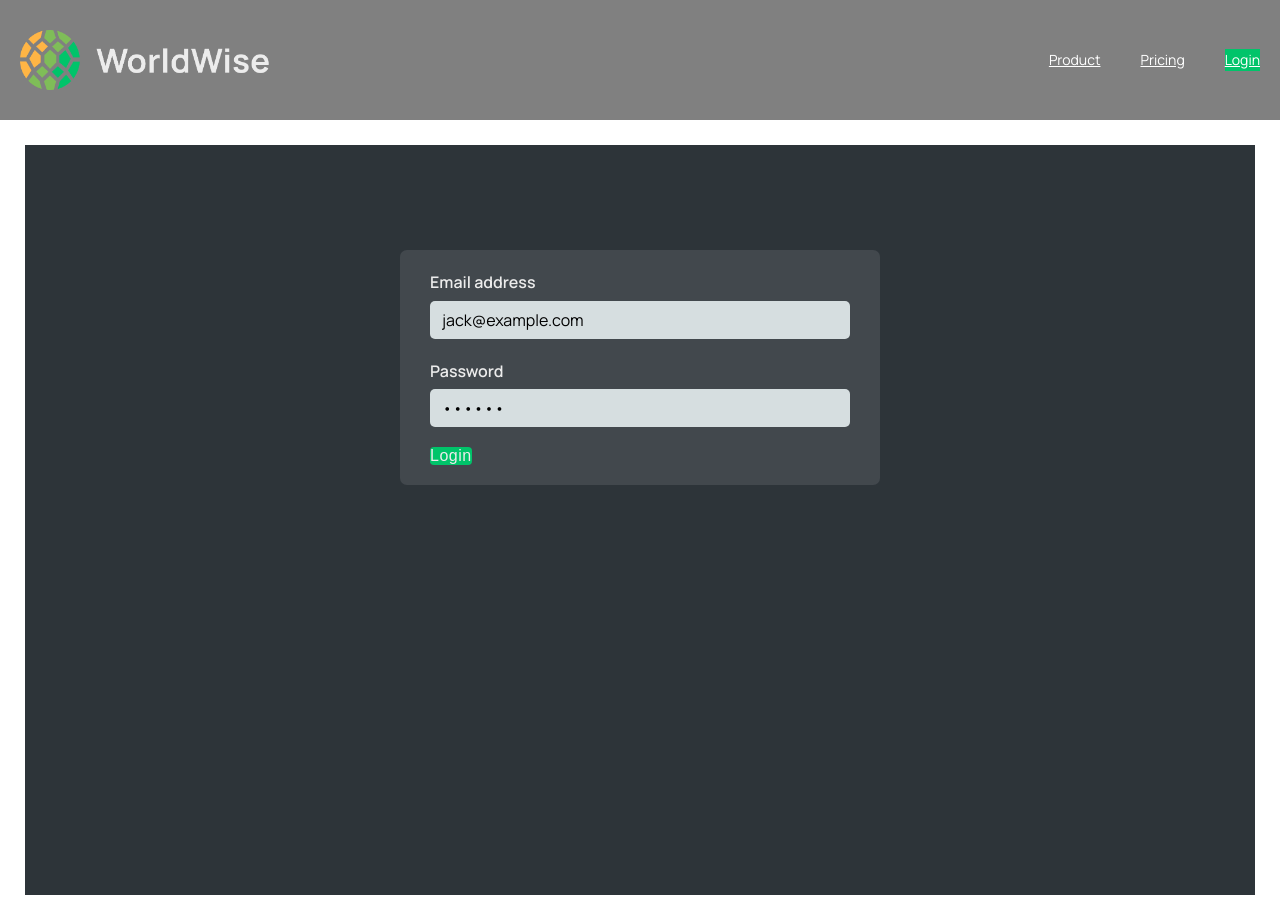
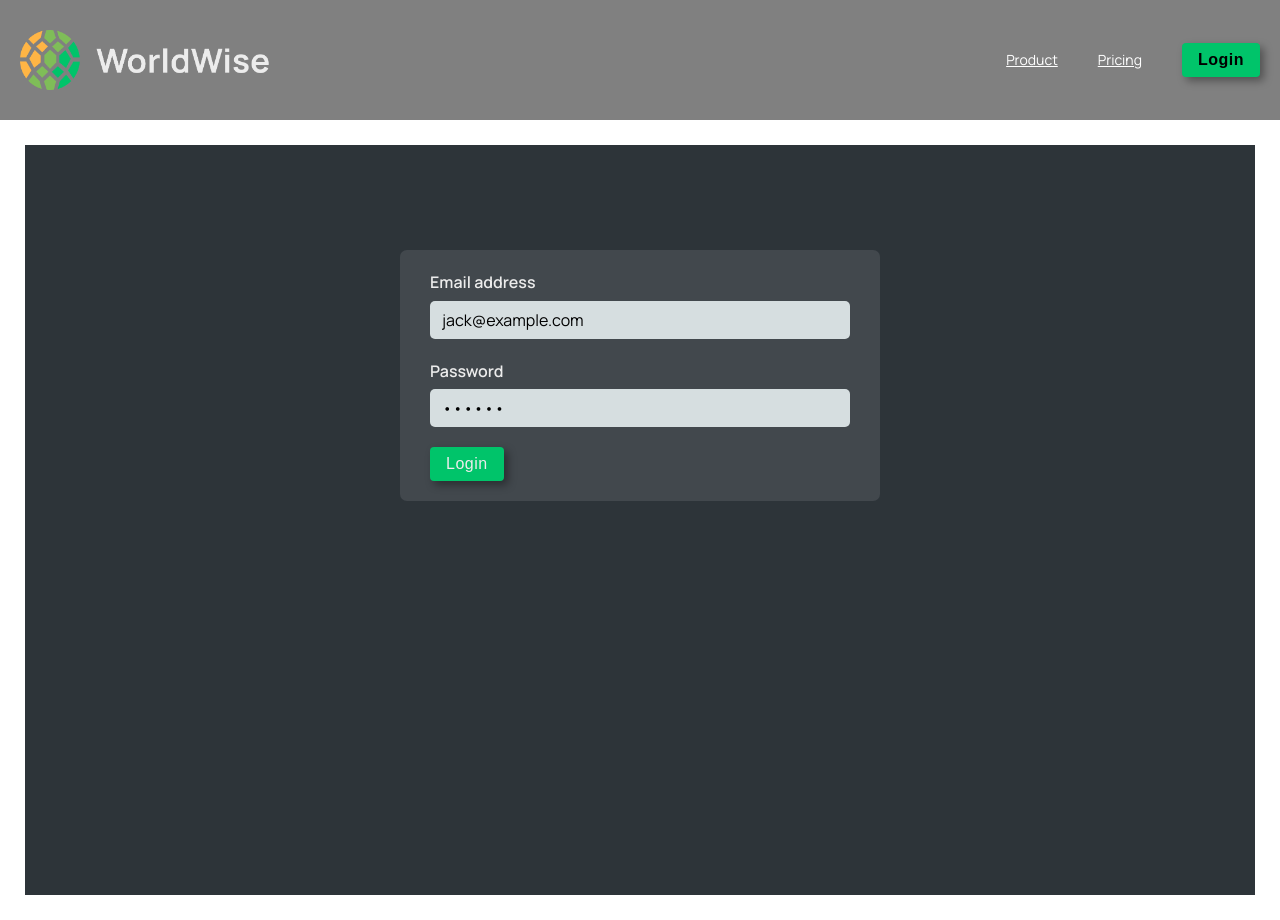
Before and after one commit to dvoranii/react-geolocation-app, a React (Vite) app: page /login in a window 1280 px wide. Built offline with nearby package versions, Linux system fonts and the light colour scheme.

Commit message:
updated button component to expand functionality/handle edge case

```diff
--- a/src/Components/Button/Button.jsx
+++ b/src/Components/Button/Button.jsx
@@ -1,14 +1,25 @@
 /* eslint-disable react/prop-types */
 import styles from "../Button/Button.module.css";
-import { useNavigate } from "react-router-dom";
+import { useNavigate, useLocation } from "react-router-dom";
 
 // need props for reuse login button
 function ButtonComponent({ path, buttonText, className }) {
   let navigate = useNavigate();
+  let location = useLocation();
+
+  function login() {
+    // will import functionality from util module
+    console.log("Performing login...");
+  }
 
   //   This approach allows us to maintain integrity of semantic html instead of using a <Link> element
-  function handleClick() {
-    navigate(path);
+  function handleClick(e) {
+    e.preventDefault();
+    if (location.pathname === "/login") {
+      login(); // Call login function for /login path
+    } else {
+      navigate(path); // Navigate to the provided path for other cases
+    }
   }
 
   const buttonClass = `${styles.button} ${className || ""}`;
--- a/src/Components/Button/Button.module.css
+++ b/src/Components/Button/Button.module.css
@@ -4,10 +4,13 @@ button {
   color: var(--color-light--2);
   font-size: 1.6rem;
   letter-spacing: 0.5px;
-  transition: all 150ms ease;
+  transition: all 250ms ease;
   border-radius: 4px;
+  box-shadow: 4px 4px 8px rgba(0, 0, 0, 0.367);
 }
 
 button:hover {
   cursor: pointer;
+  transform: scale(1.025) translateY(-4px);
+  box-shadow: 4px 4px 12px rgba(0, 0, 0, 0.25);
 }
--- a/src/Components/PageNav/PageNav.jsx
+++ b/src/Components/PageNav/PageNav.jsx
@@ -1,5 +1,7 @@
 import styles from "./PageNav.module.css";
 import { NavLink } from "react-router-dom";
+import ButtonComponent from "../Button/Button";
+
 function PageNav() {
   return (
     <nav className={styles.nav}>
@@ -15,7 +17,11 @@ function PageNav() {
           <NavLink to="/pricing">Pricing</NavLink>
         </li>
         <li className={styles.li}>
-          <NavLink to="/login">Login</NavLink>
+          <ButtonComponent
+            path="/login"
+            buttonText="Login"
+            className={styles.loginBtn}
+          />
         </li>
       </ul>
     </nav>
--- a/src/Components/PageNav/PageNav.module.css
+++ b/src/Components/PageNav/PageNav.module.css
@@ -28,6 +28,16 @@ li a {
   font-size: 1.4rem;
 }
 
+li .loginBtn {
+  color: black;
+  padding: 8px 16px;
+  font-weight: bold;
+}
+
+li .loginBtn:hover {
+  color: white;
+}
+
 a .logo {
   height: 100%;
   width: fit-content;
--- a/src/pages/Login/Login.jsx
+++ b/src/pages/Login/Login.jsx
@@ -1,5 +1,6 @@
 import { useState } from "react";
 import styles from "../Login/Login.module.css";
+import ButtonComponent from "../../Components/Button/Button";
 
 export default function Login() {
   const [email, setEmail] = useState("jack@example.com");
@@ -30,7 +31,7 @@ export default function Login() {
 
         {/* replace with component */}
         <div>
-          <button>Login</button>
+          <ButtonComponent path="/" buttonText="Login" className={styles.btn} />
         </div>
       </form>
     </main>
--- a/src/pages/Login/Login.module.css
+++ b/src/pages/Login/Login.module.css
@@ -24,3 +24,7 @@
   flex-direction: column;
   gap: 0.5rem;
 }
+
+.btn {
+  padding: 8px 16px;
+}
```
